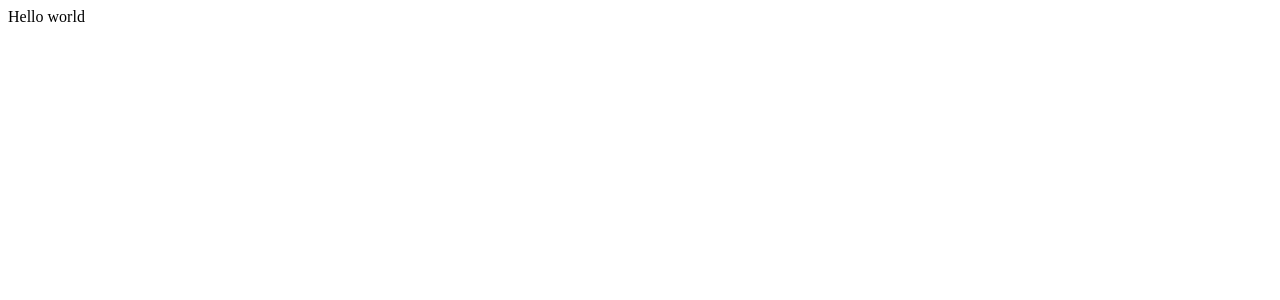
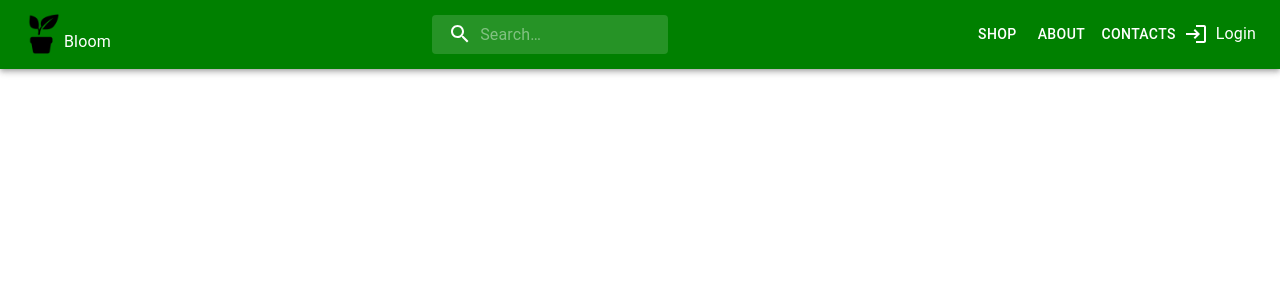
Before and after one commit to Cominis/FlowersShop, a React (Create React App) app in the folder Frontend/flowers-shop/: page / in a window 1280 px wide. Shown: the top 300 px of the page. Built offline with nearby package versions, Linux system fonts and the light colour scheme.

Commit message:
Add header

```diff
--- a/Frontend/flowers-shop/src/App.js
+++ b/Frontend/flowers-shop/src/App.js
@@ -1,7 +1,12 @@
-function App() {
+import { Container } from "@mui/material";
+import Header from "./header/Header";
+
+const App = () => {
   return (
-    <div>Hello world</div>
+    <Container>
+      <Header />
+    </Container>
   );
-}
+};
 
 export default App;
--- /dev/null
+++ b/Frontend/flowers-shop/src/header/Hamburger.js
@@ -0,0 +1,76 @@
+import * as React from "react";
+import Box from "@mui/material/Box";
+import IconButton from "@mui/material/IconButton";
+import Typography from "@mui/material/Typography";
+import Menu from "@mui/material/Menu";
+import MenuIcon from "@mui/icons-material/Menu";
+import Button from "@mui/material/Button";
+import MenuItem from "@mui/material/MenuItem";
+
+const pages = ["Shop", "About", "Contacts"];
+
+const Hamburger = (props) => {
+  const [anchorElNav, setAnchorElNav] = React.useState(null);
+
+  const handleOpenNavMenu = (event) => {
+    setAnchorElNav(event.currentTarget);
+  };
+
+  const handleCloseNavMenu = () => {
+    setAnchorElNav(null);
+  };
+
+  return (
+    <Box display="flex" flexDirection="row">
+      <Box sx={{ flexGrow: 1, display: { xs: "flex", md: "none" } }}>
+        <IconButton
+          size="large"
+          aria-label="account of current user"
+          aria-controls="menu-appbar"
+          aria-haspopup="true"
+          onClick={handleOpenNavMenu}
+          color="inherit"
+        >
+          <MenuIcon />
+        </IconButton>
+        <Menu
+          id="menu-appbar"
+          anchorEl={anchorElNav}
+          anchorOrigin={{
+            vertical: "bottom",
+            horizontal: "left",
+          }}
+          keepMounted
+          transformOrigin={{
+            vertical: "top",
+            horizontal: "left",
+          }}
+          open={Boolean(anchorElNav)}
+          onClose={handleCloseNavMenu}
+          sx={{
+            display: { xs: "block", md: "none" },
+          }}
+        >
+          {pages.map((page) => (
+            <MenuItem key={page} onClick={handleCloseNavMenu}>
+              <Typography textAlign="center">{page}</Typography>
+            </MenuItem>
+          ))}
+        </Menu>
+      </Box>
+      <Box sx={{ flexGrow: 1, display: { xs: "none", md: "flex" } }}>
+        {pages.map((page) => (
+          <Button
+            key={page}
+            onClick={handleCloseNavMenu}
+            sx={{ my: 2, color: "white", display: "block" }}
+          >
+            {page}
+          </Button>
+        ))}
+      </Box>
+    </Box>
+  );
+};
+
+export default Hamburger;
--- /dev/null
+++ b/Frontend/flowers-shop/src/header/Header.js
@@ -0,0 +1,28 @@
+import * as React from "react";
+import AppBar from "@mui/material/AppBar";
+import Box from "@mui/material/Box";
+import Toolbar from "@mui/material/Toolbar";
+import Container from "@mui/material/Container";
+import Logo from "./Logo";
+import SearchBar from "./SearchBar";
+import LoginUser from "./LoginUser";
+import Hamburger from "./Hamburger";
+
+const Header = () => {
+  return (
+    <AppBar position="absolute" sx={{ bgcolor: "green" }}>
+      <Container maxWidth={false}>
+        <Toolbar disableGutters>
+          <Logo />
+          <Box sx={{ flexGrow: 1 }} />
+          <SearchBar />
+          <Box sx={{ flexGrow: 1 }} />
+          <Hamburger />
+          <LoginUser />
+        </Toolbar>
+      </Container>
+    </AppBar>
+  );
+};
+
+export default Header;
--- /dev/null
+++ b/Frontend/flowers-shop/src/header/LoginButton.js
@@ -0,0 +1,20 @@
+import * as React from "react";
+import Box from "@mui/material/Box";
+import Typography from "@mui/material/Typography";
+import LoginIcon from "@mui/icons-material/Login";
+
+const LoginButton = () => {
+  return (
+    <Box sx={{ display: "flex", noWrap: true, flexDirection: "row" }}>
+      <LoginIcon />
+      <Typography
+        variant="body1"
+        sx={{ display: { xs: "none", md: "flex" }, ml: 1 }}
+      >
+        Login
+      </Typography>
+    </Box>
+  );
+};
+
+export default LoginButton;
--- /dev/null
+++ b/Frontend/flowers-shop/src/header/LoginUser.js
@@ -0,0 +1,60 @@
+import * as React from "react";
+import Box from "@mui/material/Box";
+import IconButton from "@mui/material/IconButton";
+import Typography from "@mui/material/Typography";
+import Menu from "@mui/material/Menu";
+import Avatar from "@mui/material/Avatar";
+import Tooltip from "@mui/material/Tooltip";
+import MenuItem from "@mui/material/MenuItem";
+import LoginButton from "./LoginButton";
+
+const settings = ["Profile", "Account", "Dashboard", "Logout"];
+
+const LoginUser = () => {
+  const [anchorElUser, setAnchorElUser] = React.useState(null);
+  const [isLoggedIn, setIsLoggedIn] = React.useState(false);
+
+  const handleOpenUserMenu = (event) => {
+    setAnchorElUser(event.currentTarget);
+  };
+
+  const handleCloseUserMenu = () => {
+    setAnchorElUser(null);
+  };
+
+  return isLoggedIn ? (
+    <Box sx={{ flexGrow: 0 }}>
+      <Tooltip title="Open settings">
+        <IconButton onClick={handleOpenUserMenu} sx={{ p: 0 }}>
+          <Avatar alt="Remy Sharp" src="" />
+        </IconButton>
+      </Tooltip>
+      <Menu
+        sx={{ mt: "45px" }}
+        id="menu-appbar"
+        anchorEl={anchorElUser}
+        anchorOrigin={{
+          vertical: "top",
+          horizontal: "right",
+        }}
+        keepMounted
+        transformOrigin={{
+          vertical: "top",
+          horizontal: "right",
+        }}
+        open={Boolean(anchorElUser)}
+        onClose={handleCloseUserMenu}
+      >
+        {settings.map((setting) => (
+          <MenuItem key={setting} onClick={handleCloseUserMenu}>
+            <Typography textAlign="center">{setting}</Typography>
+          </MenuItem>
+        ))}
+      </Menu>
+    </Box>
+  ) : (
+    <LoginButton />
+  );
+};
+
+export default LoginUser;
--- /dev/null
+++ b/Frontend/flowers-shop/src/header/Logo.js
@@ -0,0 +1,32 @@
+import * as React from "react";
+import Typography from "@mui/material/Typography";
+import Avatar from "@mui/material/Avatar";
+import Box from "@mui/material/Box";
+import logo from "../images/logo.png";
+
+const Logo = () => {
+  return (
+    <Box
+      component="div"
+      sx={{
+        display: "inline-flex",
+        flexDirection: "row",
+        alignItems: "center",
+        mr: 2,
+      }}
+    >
+      <Avatar alt="Bloom logo" src={logo} variant="square" />
+      <Typography
+        variant="body1"
+        noWrap
+        component="div"
+        alignSelf="flex-end"
+        sx={{ display: { xs: "none", md: "flex" } }}
+      >
+        Bloom
+      </Typography>
+    </Box>
+  );
+};
+
+export default Logo;
--- /dev/null
+++ b/Frontend/flowers-shop/src/header/SearchBar.js
@@ -0,0 +1,60 @@
+import * as React from "react";
+import { styled, alpha } from "@mui/material/styles";
+import InputBase from "@mui/material/InputBase";
+import SearchIcon from "@mui/icons-material/Search";
+
+const Search = styled("div")(({ theme }) => ({
+  position: "relative",
+  borderRadius: theme.shape.borderRadius,
+  backgroundColor: alpha(theme.palette.common.white, 0.15),
+  "&:hover": {
+    backgroundColor: alpha(theme.palette.common.white, 0.25),
+  },
+  marginRight: theme.spacing(2),
+  marginLeft: 0,
+  width: "100%",
+  [theme.breakpoints.up("sm")]: {
+    marginLeft: theme.spacing(3),
+    width: "auto",
+  },
+}));
+
+const SearchIconWrapper = styled("div")(({ theme }) => ({
+  padding: theme.spacing(0, 2),
+  height: "100%",
+  position: "absolute",
+  pointerEvents: "none",
+  display: "flex",
+  alignItems: "center",
+  justifyContent: "center",
+}));
+
+const StyledInputBase = styled(InputBase)(({ theme }) => ({
+  color: "inherit",
+  "& .MuiInputBase-input": {
+    padding: theme.spacing(1, 1, 1, 0),
+    // vertical padding + font size from searchIcon
+    paddingLeft: `calc(1em + ${theme.spacing(4)})`,
+    transition: theme.transitions.create("width"),
+    width: "100%",
+    [theme.breakpoints.up("md")]: {
+      width: "20ch",
+    },
+  },
+}));
+
+const SearchBar = () => {
+  return (
+    <Search>
+      <SearchIconWrapper>
+        <SearchIcon />
+      </SearchIconWrapper>
+      <StyledInputBase
+        placeholder="Search…"
+        inputProps={{ "aria-label": "search" }}
+      />
+    </Search>
+  );
+};
+
+export default SearchBar;
--- a/Frontend/flowers-shop/src/index.js
+++ b/Frontend/flowers-shop/src/index.js
@@ -1,16 +1,17 @@
-import { StrictMode } from 'react';
-import { createRoot } from 'react-dom/client';
+import { StrictMode } from "react";
+import { createRoot } from "react-dom/client";
+import CssBaseline from "@mui/material/CssBaseline";
+import App from "./App";
+import reportWebVitals from "./reportWebVitals";
 
-import App from './App';
-import reportWebVitals from './reportWebVitals';
-
-const rootElement = document.getElementById('root');
+const rootElement = document.getElementById("root");
 const root = createRoot(rootElement);
 
 root.render(
   <StrictMode>
+    <CssBaseline />
     <App />
-  </StrictMode>,
+  </StrictMode>
 );
 
 reportWebVitals();
```
Also changed, not shown: Frontend/flowers-shop/src/images/logo.png (added).
